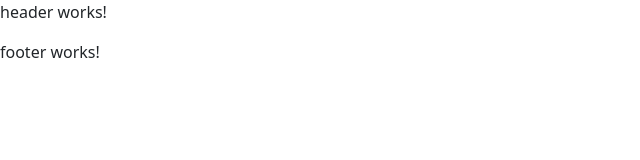
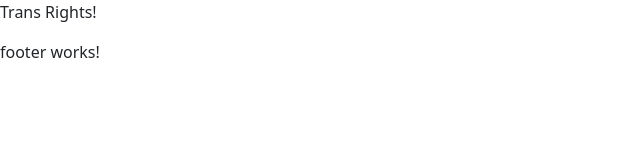
Before and after one commit to transrally/transrally.github.io, an Angular app: page / in a window 1280 px wide. Shown: the top 160 px of the page, without its empty margins (0-640 px from the left). Built offline with nearby package versions, Linux system fonts and the light colour scheme.

Commit message:
Update header.component.html (#28)

```diff
--- a/src/app/header/header.component.html
+++ b/src/app/header/header.component.html
@@ -1 +1 @@
-<p>header works!</p>
+<p>Trans Rights!</p>
```
